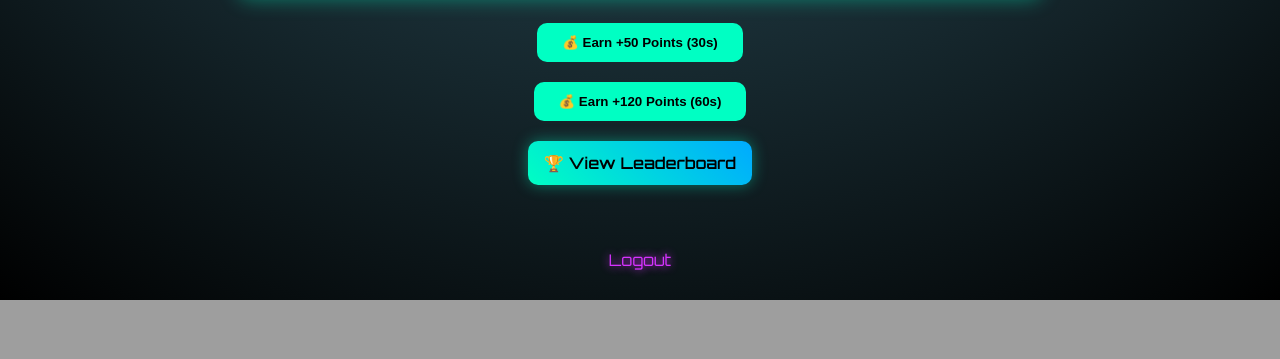
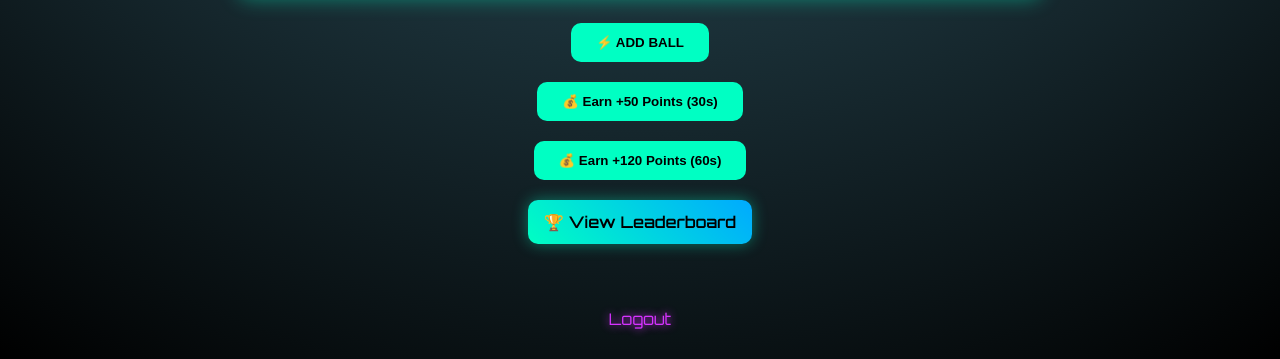
Before and after one commit to RKSTUDIOGAMES/rk-game-platform, a Flask app: template templates/dashboard.html in a window 1280 px wide. Shown: the part 693-1052 px from the top of the page. Before the commit the page ends 993 px from the top, so only its background shows below. Run offline with Flask 3, Linux system fonts and the light colour scheme; the template is opened without the code that fills it, so the values that code supplies are empty; some libraries are stand-ins or nearby versions.

Commit message:
Update dashboard.html

```diff
--- a/templates/dashboard.html
+++ b/templates/dashboard.html
@@ -291,6 +291,7 @@ Player ID: <b>{{player_id}}</b>
 
 <div id="cooldownTimer"></div>
 <div id="delayTimer"></div>
+<button class="main-btn" onclick="addBall()">⚡ ADD BALL</button>
 
 <button class="main-btn" onclick="startAd(30)">
 💰 Earn +50 Points (30s)
```
